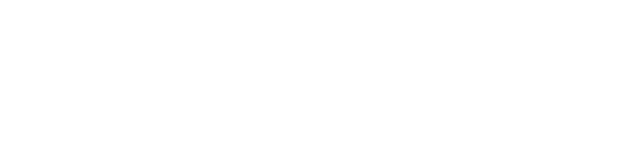
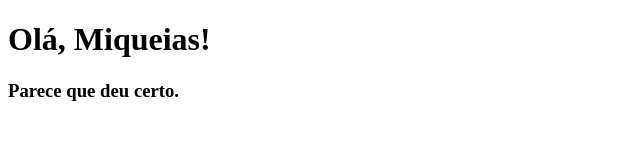
Before and after one commit to ArturReyals/repositorio-aula1, a plain HTML site: page index.html in a window 1280 px wide. Shown: the whole page, without its empty margins (0-640 px from the left). Drawn offline with Linux system fonts and the light colour scheme.

Commit message:
O que foi que eu fiz?

```diff
--- a/index.html
+++ b/index.html
@@ -3,9 +3,10 @@
 <head>
     <meta charset="UTF-8">
     <meta name="viewport" content="width=device-width, initial-scale=1.0">
-    <title>Document</title>
+    <title>Prime</title>
 </head>
+    <h1>Olá, Miqueias!</h1>
 <body>
-
+    <h3>Parece que deu certo.</h3>
 </body>
 </html>
```
